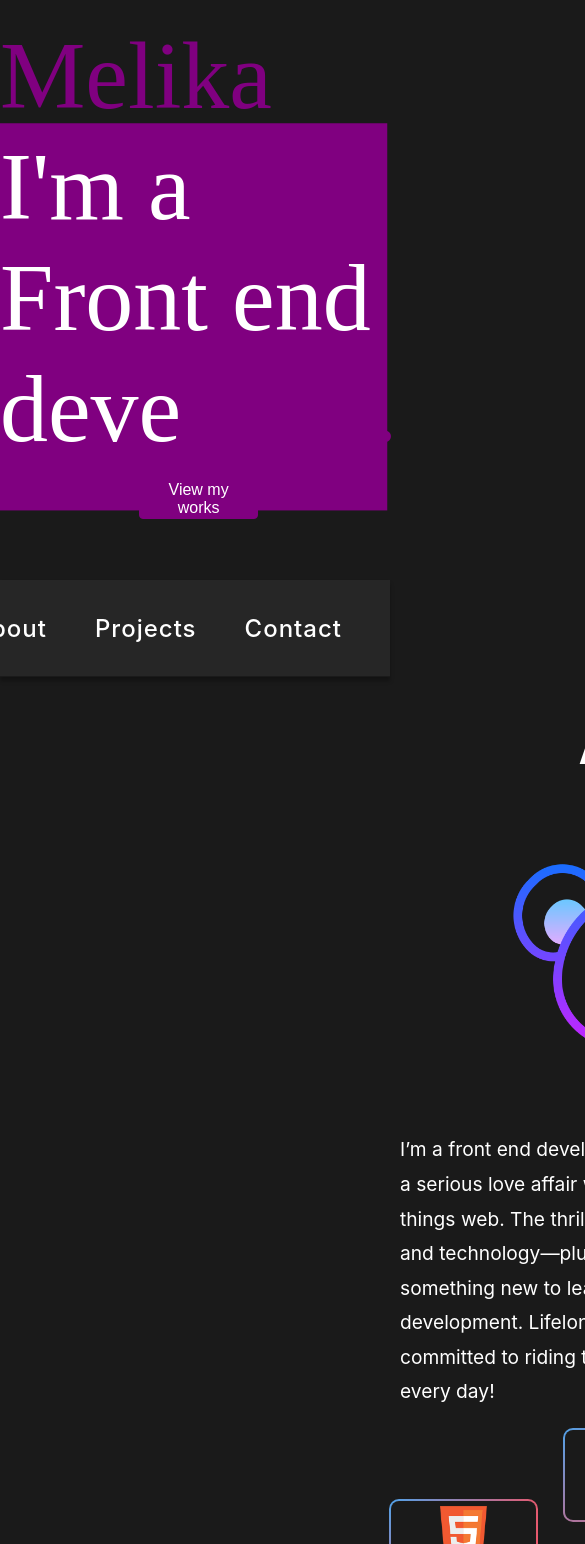
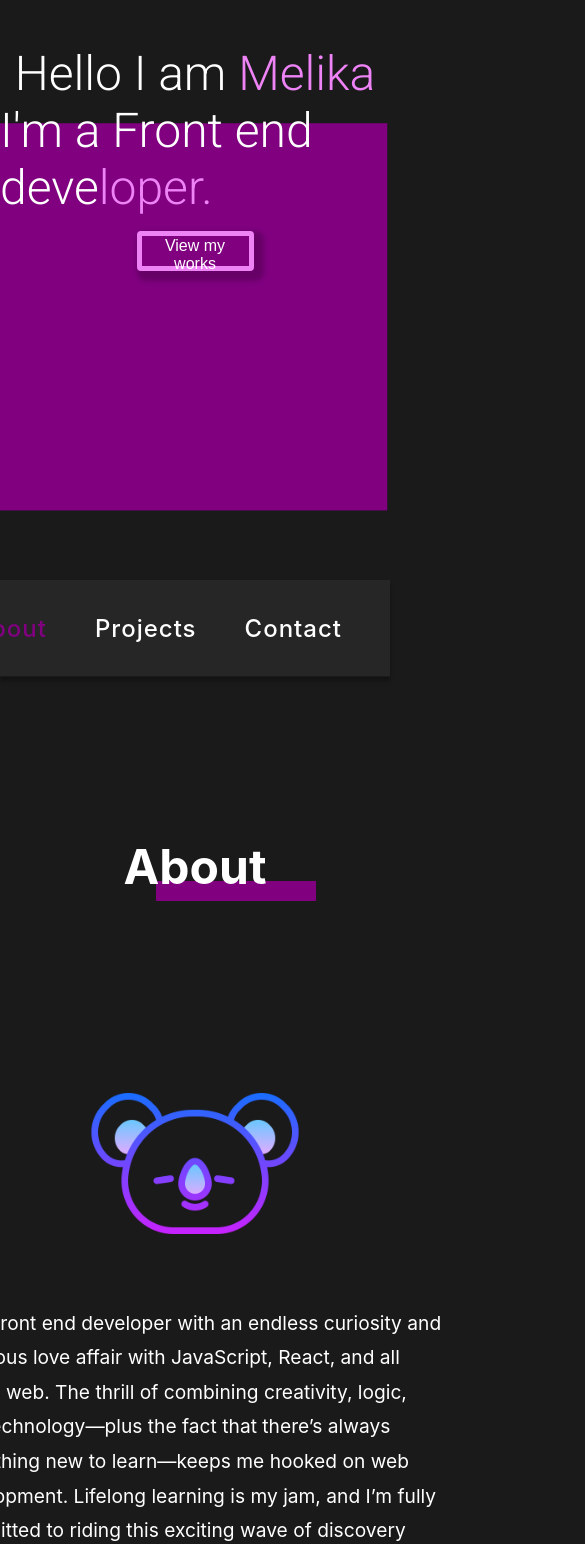
Before and after one commit to melika760/myportfolio, a React (Create React App) app: page / in a window 390 px wide. Shown: the part 264-1808 px from the top of the page, 585 px wide, since content can reach past the window. Built offline with nearby package versions, Linux system fonts and the light colour scheme.

Commit message:
adding media query for responsiveness

```diff
--- a/src/App.js
+++ b/src/App.js
@@ -1,12 +1,15 @@
+import { useState } from 'react';
 import About from './components/About';
 import Contact from './components/Contact';
 import Hero from './components/Hero';
 import Nav from './components/Nav';
 import Projects from './components/Projects';
+import { Context } from './Store/Context';
+function App() {
+  const[section,setsection]=useState("home")
+  return (
+  <Context.Provider value={{section,setsection}}>
 
-function App() {
-  return (
-    <div className="App">
     <Hero/>
     <Nav/>
 <main>
@@ -14,7 +17,8 @@ function App() {
   <Projects/>
   <Contact/>
 </main>
-    </div>
+  </Context.Provider>
+
   );
 }
 
--- /dev/null
+++ b/src/Store/Context.jsx
@@ -0,0 +1,2 @@
+import React from "react"
+export const Context=React.createContext(null)
--- a/src/components/About.jsx
+++ b/src/components/About.jsx
@@ -11,9 +11,11 @@ import Firebase from "../assets/Firebase.png"
 import Strapi from "../assets/Strapi.png"
 import Tailwind from "../assets/Tailwind.png"
 import Bootstrap from "../assets/bootstrap.png"
+import useCurrent from './useCurrent'
 const About = () => {
     const[isVisible,setIsvisible]=useState(false)
     const aboutSectionRef=useRef()
+    const {setsection}=useCurrent()
     useEffect(()=>{
         const observer = new IntersectionObserver(
             (entries) => {
@@ -21,6 +23,7 @@ const About = () => {
               if (entry.isIntersecting) {
                 setIsvisible(true);
                 observer.unobserve(entry.target);
+                setsection("About")
               }
             },
             { threshold: 0.3 }
@@ -36,7 +39,7 @@ const About = () => {
             }
           };
 
-    },[])
+    },[setsection])
     const skillitem1=[
         {name:"HTML",image:HTML},
         {name:"CSS",image:CSS},
@@ -62,7 +65,7 @@ return(<div className={Styles.rows}>
     const randomnum=Math.random()>0.5;
     const delay=randomnum?`${getRandomDelay()}s`:"0s";
     let change=false
-    if(skil.name==="Tailwind" ||skil.name==="Strapi"|| skil.name==="Bootstrap"|| skil.name==="NextJs"){
+    if(skil.name==="Tailwind" ||skil.name==="Strapi"|| skil.name==="Bootstrap"|| skil.name==="NextJs"||skil.name==="Firebase"){
 change=true
     }
     return(
--- a/src/components/About.module.css
+++ b/src/components/About.module.css
@@ -11,6 +11,8 @@
 color: white;
 font-size: 3rem;
 position: relative;
+margin-bottom: 10rem;
+margin-top: 10rem;
 }
 .about h2::before{
     content: "";
@@ -32,7 +34,7 @@ position: relative;
     flex-direction: column;
     justify-content: space-between;
     align-items: center;
-    left: -300px;
+
     transform: translateX(-300px);
     transition: transform 1.2s;
 
@@ -96,7 +98,7 @@ position: relative;
 }
  .skills__item img{
         overflow: clip;
-        height: 60%;
+        height:50px;
         width: auto;
         transition: all 0.3s;
     }
@@ -116,14 +118,27 @@ position: relative;
     .skills__item {
         height: 80px;
         width: 130px;
+
+    }
+    .profile{
+        transform: translateX(0);
+        margin-bottom: 3rem;
+
     }
     .content{
         flex-direction: column;
+    }
+    .about h2{
+        font-size: 3rem;
+
     }
 }
 @media (max-width: 1300px) {
     .skills__item {
         border-width: 2px;
+    }
+    .about{
+        width: auto;
     }
 }
 @media (max-width: 1500px) {
--- a/src/components/Hero.module.css
+++ b/src/components/Hero.module.css
@@ -27,7 +27,7 @@
     margin-right: auto;
     color: white;
     font-weight: 300;
-    font-family:'popins';
+    font-family:'Roboto';
     z-index: 999;
     box-sizing: inherit;
 
@@ -45,7 +45,7 @@
 animation-name: movetoright;
 }
 .name{
-    color: purple;
+    color:rgb(238, 131, 246);
 }
 .btn{
     background-color: purple;
@@ -58,6 +58,7 @@ animation-name: movetoright;
     margin-top: 15px;
     font-size: 1rem;
     cursor: pointer;
+    box-shadow: 5px 5px 5px 5px rgba(0,0,0,0.2);
 }
 .btn:hover{
     box-shadow: 0px 0px 10px white,
@@ -86,3 +87,16 @@ animation-name: movetoright;
         transform: translateX(0);
     }
 }
+@media(max-width: 1000px){
+    .headingone,.headingtwo{
+        font-size: 3rem;
+    }
+    .name{
+        color:rgb(238, 131, 246);
+    }
+    .btn{
+        background-color:transparent;
+        border: 5px solid rgb(238, 131, 246);
+        box-shadow: 5px 5px 5px 5px rgba(0,0,0,0.2);
+    }
+}
--- a/src/components/Nav.jsx
+++ b/src/components/Nav.jsx
@@ -1,7 +1,17 @@
-import React, { useState } from 'react'
+import React, { useEffect, useState } from 'react'
 import styles from "./Nav.module.css"
+import useCurrent from './useCurrent'
 const Nav = () => {
     const[activeNav,setActiveNav]=useState("home")
+    const{section}=useCurrent()
+    useEffect(()=>{
+        if(section==="About"){
+            setActiveNav("About")
+        }if(section==="home"){
+            setActiveNav("home")
+        }
+    },[activeNav,section])
+
     const handleclick=(nav)=>{
 setActiveNav(nav)
     }
--- a/src/components/Projects.jsx
+++ b/src/components/Projects.jsx
@@ -1,6 +1,11 @@
-import React from 'react'
+import React, { useEffect } from 'react'
+import useCurrent from './useCurrent'
 
 const Projects = () => {
+  const{setsection}=useCurrent()
+  useEffect(()=>{
+    setsection("Projects")
+  },[setsection])
   return (
     <div id='Projects'>
       projects
--- /dev/null
+++ b/src/components/useCurrent.jsx
@@ -0,0 +1,9 @@
+import React, { useContext } from 'react'
+import { Context } from '../Store/Context'
+const useCurrent = () => {
+  return (
+    useContext(Context)
+  )
+}
+
+export default useCurrent
--- a/src/index.css
+++ b/src/index.css
@@ -1,3 +1,4 @@
+@import url('https://fonts.googleapis.com/css2?family=Roboto:ital,wght@0,100;0,300;0,400;0,500;0,700;0,900;1,100;1,300;1,400;1,500;1,700;1,900&display=swap');
 body {
   margin: 0;
   font-family: -apple-system, BlinkMacSystemFont, 'Segoe UI', 'Roboto', 'Oxygen',
```
Also changed, not shown: src/components/Hero.jsx (line endings or trailing spaces).
